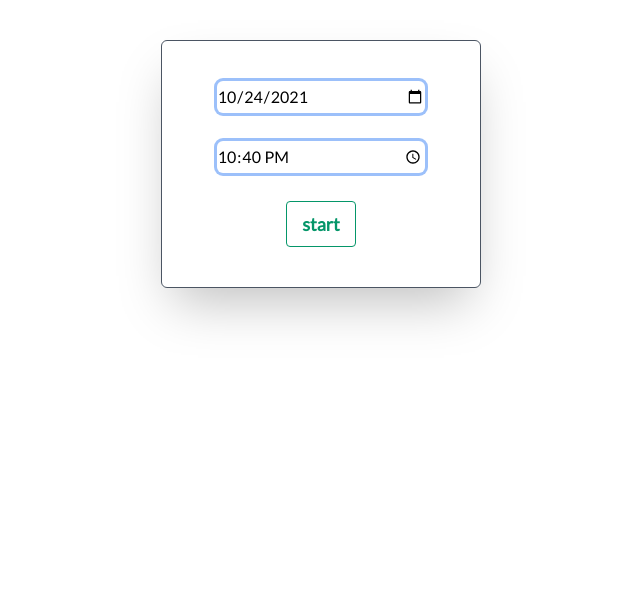
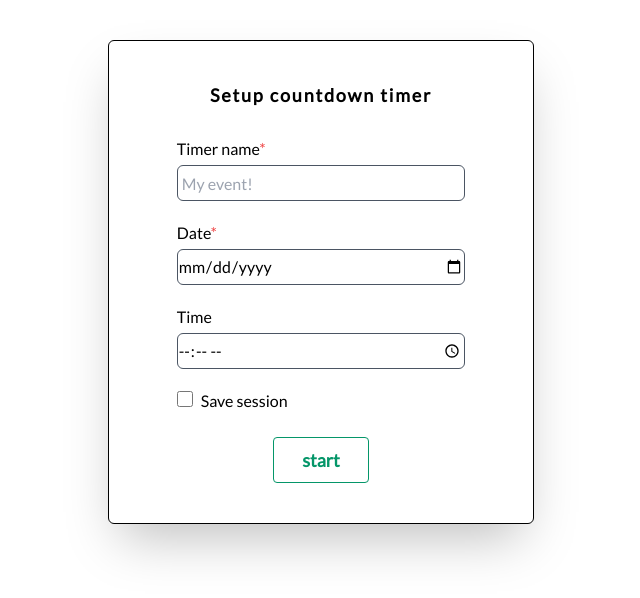
Before and after one commit to neemiassgc/countdown-timer, a React (Create React App) app: page / in a window 1280 px wide. Shown: the top 598 px of the page, without its empty margins (319-959 px from the left). Built offline with nearby package versions, Linux system fonts and the light colour scheme.

Commit message:
User can save the event so that it persists across sessions

```diff
--- a/src/App.js
+++ b/src/App.js
@@ -2,7 +2,9 @@ import React from "react"
 import logo from './logo.svg';
 import * as time from "./time"
 import * as logic from "./logic"
+import * as storage from "./storage"
 import './App.css';
+
 
 function SVGCircle(props) {
     return (
@@ -33,8 +35,22 @@ class Countdown extends React.Component {
     }
 
     componentDidMount() {
+        let then
+
+        if (this.props.isSaved) {
+            const data = storage.get();
+            this.timerName = data.timerName
+            then = data.then
+        }
+        else {
+            this.timerName = this.props.timerName
+            then = time.parseDateTimeToMillis({date: this.props.date, time: this.props.time});
+        }
+
+        if (this.props.saveSession)
+            storage.save(then, this.timerName)
+
         this.timer = setInterval(() => {
-            const then = time.parseDateTimeToMillis(this.props.date, this.props.time)
             const now = Date.now()
 
             const countdown = time.formatTime(then - now)
@@ -58,13 +74,14 @@ class Countdown extends React.Component {
         if (isCancel && isCancel !== "") {
             const component = (<DateInput change={this.props.change}/>)
             this.props.change(component);
+            storage.clearAll()
         }
     }
 
     render() {
         const { days, hours, minutes, seconds } = this.state;
 
-        if (!days && !hours && !minutes && !seconds) clearInterval(this.timer)
+        if (days <= 0 && hours <= 0 && minutes <= 0 && seconds <= 0) clearInterval(this.timer)
 
         const daysRadius = logic.scale(days, 365, 0, 360, 0)
         const hoursRadius = logic.scale(hours, 24, 0, 360, 0)
@@ -113,7 +130,9 @@ class Countdown extends React.Component {
                             ) : null
                         }
                         {
-                            !days && !hours && !minutes && !seconds ? <h3>It's done</h3> : null
+                            days <= 0 && hours <= 0 && minutes <= 0 && seconds <= 0
+                                ? <h3 className="font-black text-4xl">It's time for {this.timerName.toLowerCase()}</h3>
+                                : null
                         }
                     </div>
                     <div className="flex flex-wrap justify-center items-center">
@@ -132,19 +151,44 @@ class DateInput extends React.Component {
         super(props)
     }
 
-    changeScreen(event) {
-        const [date, time] = event.target.parentElement.children
-        const component = <Countdown time={time.value} date={date.value} change={this.props.change} />
+    setupTimer(event) {
+        let [timerName, date, time] =
+            [...event.target.parentElement.querySelectorAll("div > input")].map(event => event.value)
+
+        if (date === "")  {
+            alert("field 'Date' is mandatory")
+            return
+        }
+
+        if (time === "") time = "00:00"
+
+        if (timerName === "") timerName = "My event"
+
+        const component = <Countdown saveSession={this.saveSession} timerName={timerName} date={date} time={time} change={this.props.change} />
         this.props.change(component)
     }
 
     render() {
         return (
             <div className="container mx-auto">
-                <div className="flex flex-col justify-center items-center gap-7 w-1/4 mx-auto mt-10 p-5 py-10 h-42 rounded-md border border-gray-600 shadow-2xl">
-                    <input className="h-8 w-3/4 ring rounded-md" type="date" value="2021-10-24" />
-                    <input className="h-8 w-3/4 ring rounded-md" type="time" value="22:40" />
-                    <button className="bg-transparent font-black text-lg p-2 w-3/12 rounded border border-green-600 text-green-600 hover:text-white hover:bg-green-600" onClick={this.changeScreen.bind(this)}>start</button>
+                <div className="flex flex-col justify-center items-center gap-5 w-2/6 mx-auto mt-10 p-5 py-10 h-42 rounded-md shadow-2xl border border-black">
+                    <h1 className="font-black text-lg tracking-widest mb-2">Setup countdown timer</h1>
+                    <div className="w-3/4 flex flex-col justify-center items-center">
+                        <label className="block w-full text-start mb-1" >Timer name<span className="text-red-500">*</span></label>
+                        <input className="block h-9 w-full p-1 rounded-md border border-gray-600 outline-none" type="text" placeholder="My event!"/>
+                    </div>
+                    <div className="w-3/4 flex flex-col justify-center items-center">
+                        <label className="block w-full text-start mb-1" >Date<span className="text-red-500">*</span></label>
+                        <input className="block h-9 w-full rounded-md border border-gray-600 outline-none" type="date"/>
+                    </div>
+                    <div className="w-3/4">
+                        <label className="block w-full text-start mb-1" >Time</label>
+                        <input className="block h-9 w-full rounded-md border border-gray-600 outline-none" type="time"/>
+                    </div>
+                    <label className="w-3/4 text-start mb-1" >
+                        <input className="mr-2 h-4 w-4" type="checkbox" value="off" onChange={(e) => {this.saveSession = e.target.checked}}/>Save session
+                    </label>
+                    <button className="bg-transparent font-black text-lg p-2 w-3/12 rounded border border-green-600 text-green-600 hover:text-white hover:bg-green-600" onClick={this.setupTimer.bind(this)}>start</button>
                 </div>
             </div>
         );
@@ -157,8 +201,13 @@ class App extends React.Component {
     constructor(props) {
         super(props);
 
+        let component = (<DateInput change={this.handleComponent.bind(this)} />)
+
+        if (storage.isSaved())
+            component = (<Countdown isSaved={true} change={this.handleComponent.bind(this)} />)
+
         this.state = {
-            component: (<DateInput change={this.handleComponent.bind(this)} />)
+            component: component
         }
     }
 
--- a/src/storage.js
+++ b/src/storage.js
@@ -1,15 +1,20 @@
 export function isSaved() {
 	return window.localStorage.getItem("then") != null
+		&& window.localStorage.getItem("timer-name") != null
 }
 
-export function getThen() {
-	return window.localStorage.getItem("then")
+export function get() {
+	return {
+		then: window.localStorage.getItem("then"),
+		timerName: window.localStorage.getItem("timer-name")
+	}
 }
 
-export function saveThen(ms) {
-	if (!isSaved()) window.localStorage.setItem("then", ms)
+export function save(then, timerName) {
+	window.localStorage.setItem("then", then)
+	window.localStorage.setItem("timer-name", timerName)
 }
 
-export function clearThen() {
+export function clearAll() {
 	window.localStorage.clear()
 }
```
